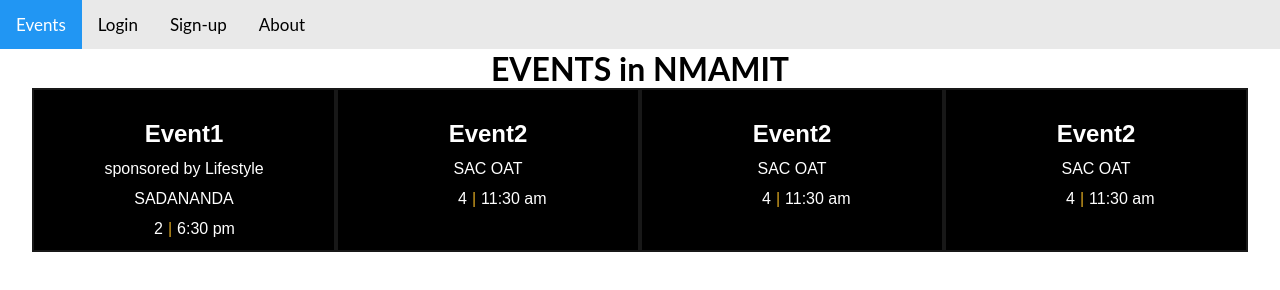
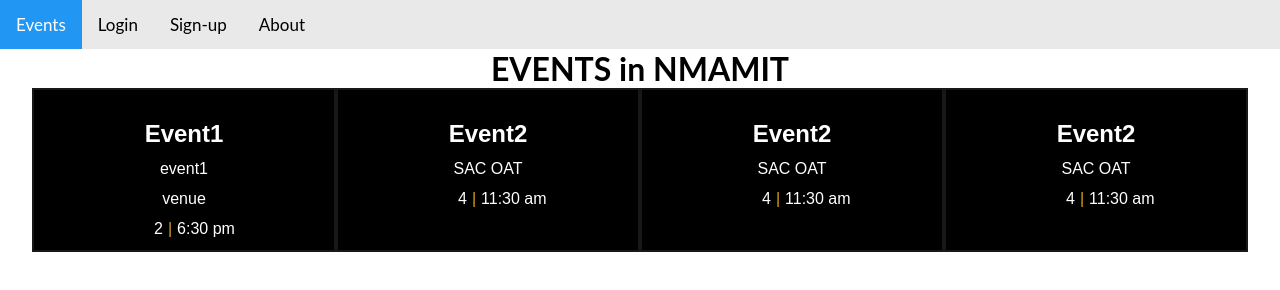
Before and after one commit to suru-ach/Bulletin-website, a website: page public/index.html in a window 1280 px wide. Drawn offline with Linux system fonts and the light colour scheme.

Commit message:
index.html modified

```diff
--- a/public/index.html
+++ b/public/index.html
@@ -5,16 +5,9 @@
     <meta http-equiv="X-UA-Compatible" content="IE=edge">
     <meta name="viewport" content="width=device-width, initial-scale=1.0">
     <link rel="stylesheet" href="style.css">
-    <meta charset="utf-8">
-    <title>Profile Card</title>
-    <meta name="viewport" content="width=device-width, initial-scale=1">
-    <link rel="stylesheet" href="style.css">
     <title>EventPage</title>
 </head>
-
 <body>
-
-
     <div class="topnav mainnav">
         <a class="active" href="#">Events</a>
         <a href="#">Login</a>
@@ -31,7 +24,6 @@
             <a href="#">Sign-up</a>
             <a href="#">About</a>
         </div>
-
 
         <span style="font-size:30px;cursor:pointer" onclick="openNav()">&#9776; Menu</span>
 
@@ -55,9 +47,9 @@
             <div class="event-card" data-index="0">
                 <img src="" alt="">
                 <h2 class="space">Event1</h2>
-                <p class="sponsor-text space">sponsored by Lifestyle</p>
+                <p class="sponsor-text space">event1</p>
                 <p class="space"></p>
-                <p class="venue-text space">SADANANDA</p>
+                <p class="venue-text space">venue</p>
                 <div class="space flat">
                     <p>2</p>
                     <span class="bar">|</span>
@@ -103,5 +95,4 @@
         </div>
     </div>
 </body>
-
 </html>
```
